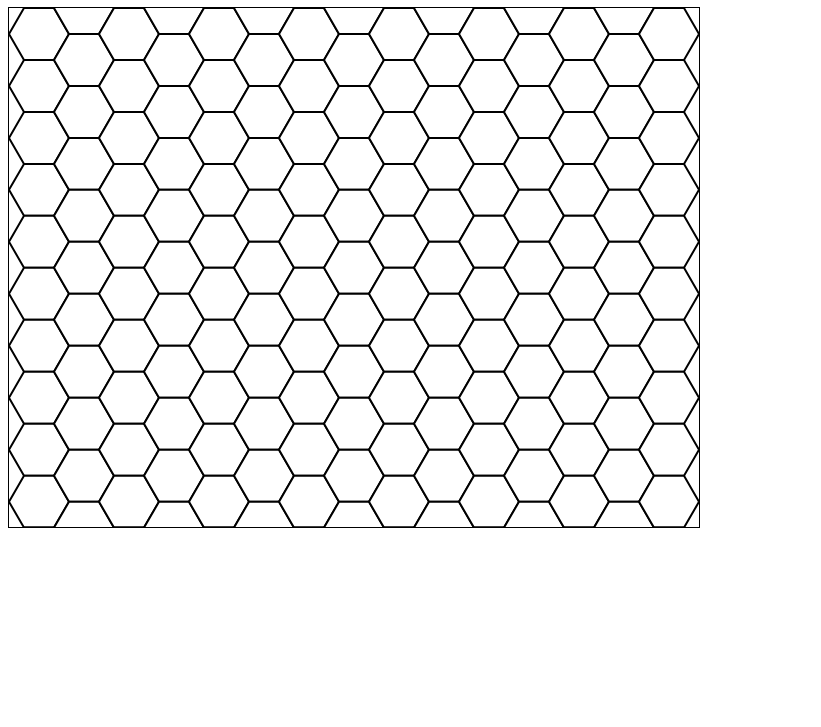
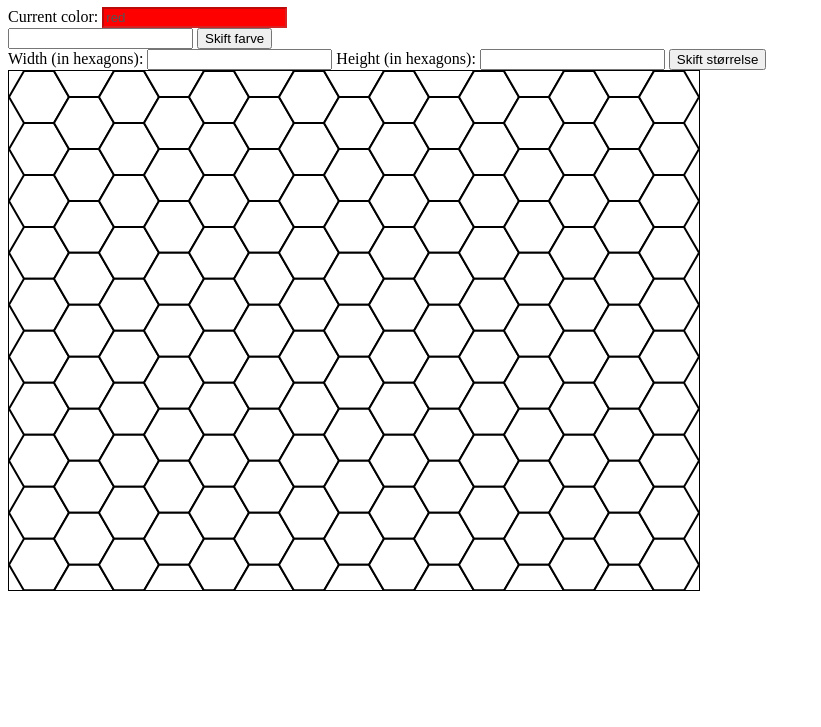
Before and after one commit to Munksgaard/rbbg, a plain HTML site: page canvastest.html in a window 1280 px wide. Shown: the part 73-800 px from the top of the page, without its empty margins (0-821 px from the left). Drawn offline with Linux system fonts and the light colour scheme.

Commit message:
tilføjet farver og ændring af grid-størrelsen

```diff
--- a/canvastest.html
+++ b/canvastest.html
@@ -6,5 +6,15 @@
   </head>
   <body onload="init()">
     <h1>Canvas test af racerbilebanetegneren</h1>
+    Current color: <input type="text" disabled="true"
+                          id="colorindicator"><br/>
+    <input type="text" id="hexcolor" name="hexcolor"></input>
+    <input type="submit" value="Skift farve"
+           onclick="color_set(evt)"></input>
+    <br />
+    Width (in hexagons): <input type="text" id="hexwidth"/>
+    Height (in hexagons): <input type="text" id="hexheight"/>
+    <input type="submit" value="Skift størrelse"
+           onclick="size_set(evt)"/>
   </body>
 </html>
--- a/canvastest.js
+++ b/canvastest.js
@@ -2,7 +2,7 @@ var gCanvasElement;
 var gDrawingContext;
 var gWidth = 15;
 var gHeight = 10;
-
+var color = "red";
 var side_length = 30;
 
 function init() {
@@ -21,6 +21,10 @@ function init() {
     gDrawingContext = gCanvasElement.getContext("2d");
     document.body.appendChild(canvasElement);
 
+    var colorindicator = document.getElementById("colorindicator");
+    colorindicator.value = color;
+    colorindicator.style = "background-color: " + color + ";";
+
     init_hexgrid();
     //init_squaregrid();
 }
@@ -29,7 +33,7 @@ function hexOnClick(evt) {
     var hex_coords = findHexagon(evt);
 
     //alert(hex_coords);
-    add_hexagon(hex_coords[0], hex_coords[1], "red");
+    add_hexagon(hex_coords[0], hex_coords[1], color);
 }
 
 function findHexagon(evt) {
@@ -188,3 +192,27 @@ function tip_base(side_length) {
   //alert(result);
   return(result);
 }
+
+function color_set(evt) {
+  var colorfield = document.getElementById("hexcolor");
+  color = colorfield.value;
+  var colorindicator = document.getElementById("colorindicator");
+  colorindicator.value = color;
+  colorindicator.style = "background-color: " + color + ";";
+}
+
+function size_set(evt) {
+  var newwidth = document.getElementById("hexwidth").value;
+  var newheight = document.getElementById("hexheight").value;
+
+  gWidth = newwidth
+  gHeight = newheight
+
+  var pixel_width = pixelwidth(newwidth, side_length);
+  var pixel_height = pixelheight(newheight, side_length);
+
+  gCanvasElement.width = pixel_width;
+  gCanvasElement.height = pixel_height;
+
+  init_hexgrid()
+}
```
